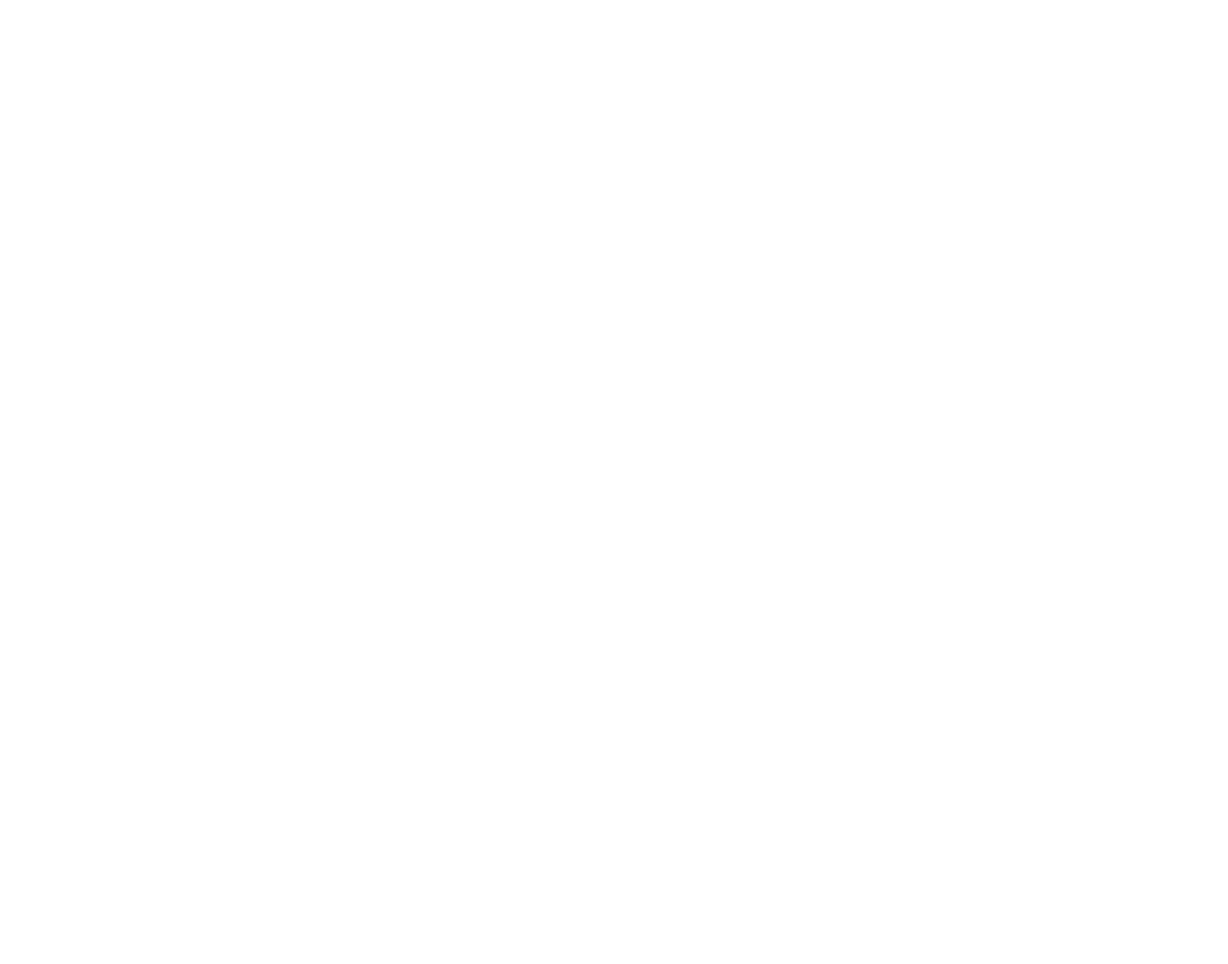
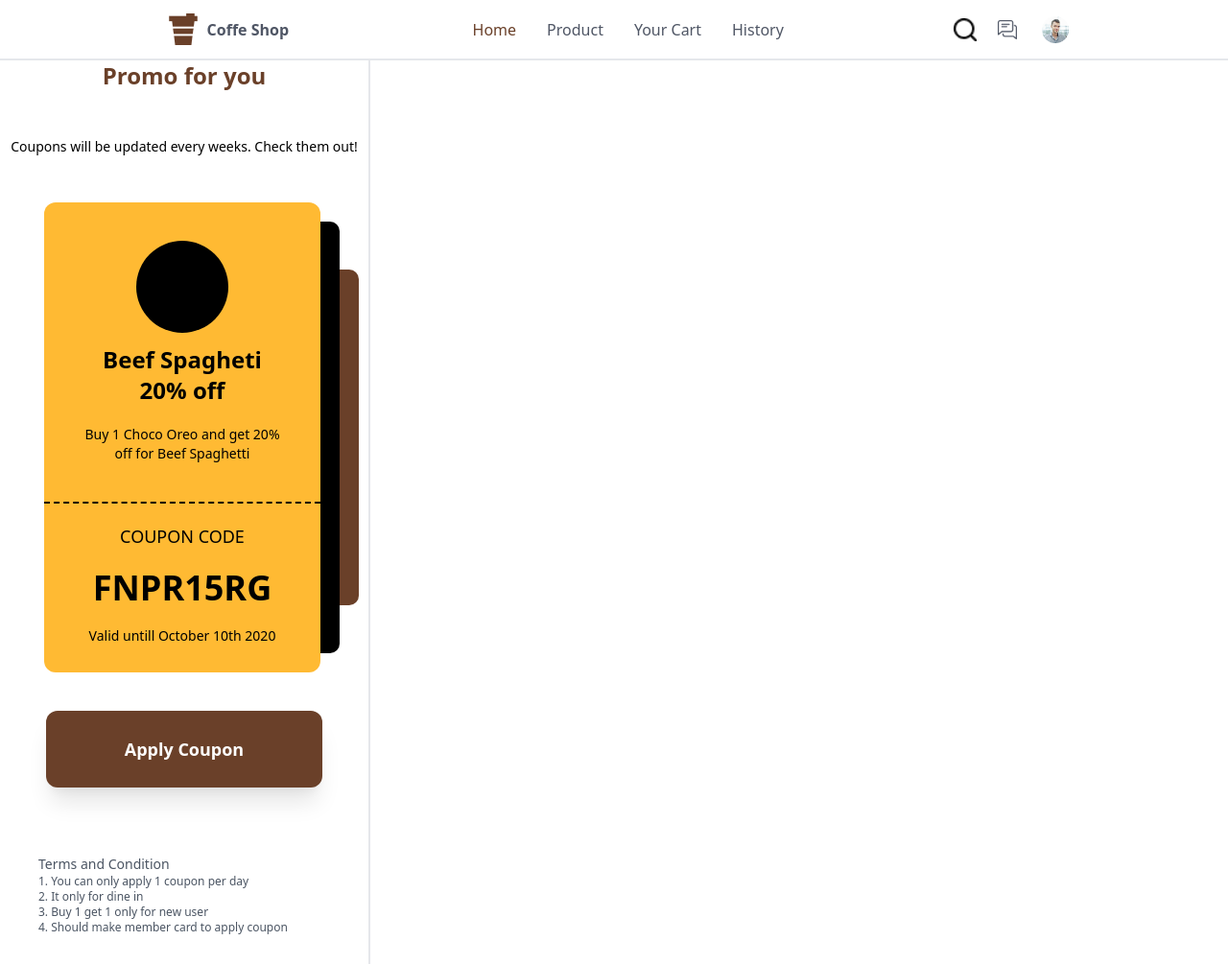
Before and after one commit to wramadan7-org/b22-html-slicing, a website: page pages/index.html in a window 1280 px wide. Shown: the whole page at 96% size. Before the commit the page ends 800 px from the top, so only its background shows below. Drawn offline with nearby package versions, Linux system fonts and the light colour scheme.

Commit message:
slicing product cust1

```diff
--- a/assets/styles/style.css
+++ b/assets/styles/style.css
@@ -213,6 +213,9 @@ li a {
 .btn-yellow {
   background-color: #FFBA33;
 }
+.btn-brown {
+  background-color: #6A4029;
+}
 .position-absolute-login-regis {
   width: 990px;
   height: 200px;
@@ -225,3 +228,17 @@ li a {
 .content-gray {
   background-color: #F8F8F8;
 }
+.black {
+  background-color: black;
+  width: 20px;
+  height: 450px;
+  border-top-right-radius: 10px;
+  border-bottom-right-radius: 10px;
+}
+.brown {
+  background-color: #6A4029;
+  width: 20px;
+  height: 350px;
+  border-top-right-radius: 10px;
+  border-bottom-right-radius: 10px;
+}
--- a/pages/index.html
+++ b/pages/index.html
@@ -9,6 +9,128 @@
   <link href="../assets/styles/style.css" rel="stylesheet" type="text/css">
 </head>
 <body>
+  <ul>
+    <div class="flex flex-row justify-center items-center">
+      <li class="float-left flex flex-row justify-center items-center">
+        <a href="#" class="flex flex-row justify-center items-center font-bold">
+          <img src="../assets/images/logo/coffee 1.png" class="logo-navbar"/>
+          Coffe Shop
+        </a>
+      </li>
+    </div>
 
+    <div class="flex flex-row justify-center items-center">
+      <li><a class="active" href="#">Home</a></li>
+      <li><a href="#">Product</a></li>
+      <li><a href="#">Your Cart</a></li>
+      <li><a href="#">History</a></li>
+    </div>
+
+    <div class="flex flex-row justify-between w-32 items-center">
+      <li>
+        <button class="rounded-full w-7 h-7 items-center flex justify-center">
+          <img src="../assets/images/icon/search.png" class="w-6 h-6">
+        </button>
+      </li>
+
+      <li>
+        <button class="w-10 h-10 rounded-md flex justify-center items-center">
+          <img src="../assets/images/icon/chat.png" class="w-5 h-5">
+        </button>
+      </li>
+
+      <li>
+        <button class="w-10 h-10 rounded-full flex justify-center items-center">
+          <img src="../assets/images/profile/viezh.png" class="w-7, h-7">
+        </button>
+      </li>
+    </div>
+  </ul>
+
+  <div class="bg-white">
+    <div class="flex flex-row border-t-2">
+      <div class="w-96 h-auto">
+        <div class="flex flex-1 flex-col justify-center items-center">
+          <div class="text-brown font-bold text-2xl ">
+            Promo for you
+          </div>
+
+          <div class="text-sm text-black font-normal my-12">
+            Coupons will be updated every weeks. Check them out!
+          </div>
+
+          <div class="flex flex-row items-center ml-9">
+            <div class="flex flex-1 flex-col w-72 items-center btn-yellow rounded-xl">
+              <div class="flex flex-col flex-1 border-b-2 border-black border-dashed items-center px-10 py-10 ">
+                <div class="flex justify-center items-center bg-black h-24 w-24 rounded-full">
+
+                </div>
+
+                <div class="text-black font-bold text-2xl text-center mt-3">
+                  Beef Spagheti 20% off
+                </div>
+
+                <div class="text-sm text-black font-normal text-center mt-5">
+                  Buy 1 Choco Oreo and get 20% off for Beef Spaghetti
+                </div>
+              </div>
+
+              <div class="h-44 w-full text-center py-5 text-black">
+                <div class="uppercase text-lg font-normal mb-5">
+                  coupon code
+                </div>
+
+                <div class="uppercase font-bold text-4xl mb-5">
+                  FNPR15RG
+                </div>
+
+                <div class="font-normal text-sm">
+                  Valid untill October 10th 2020
+                </div>
+              </div>
+            </div>
+
+            <div class="black">
+
+            </div>
+
+            <div class="brown"></div>
+          </div>
+
+          <div class="my-10">
+            <button class="btn-brown text-white shadow-xl w-72 h-20 font-bold text-lg rounded-xl">
+              Apply Coupon
+            </button>
+          </div>
+        </div>
+
+        <div class="h-36 flex justify-center items-start flex-col px-10">
+          <div class="text-gray-600 text-sm font-medium">
+            Terms and Condition
+          </div>
+
+          <div class="text-gray-600 text-xs font-normal">
+            <div>
+              1.  You can only apply 1 coupon per day
+            </div>
+
+            <div>
+              2.  It only for dine in
+            </div>
+
+            <div>
+              3. Buy 1 get 1 only for new user
+            </div>
+
+            <div>
+              4. Should make member card to apply coupon
+            </div>
+          </div>
+        </div>
+      </div>
+
+      <div class="flex flex-1 border-l-2"></div>
+    </div>
+  </div>
 </body>
 </html>
```
Also changed, not shown: assets/images/icon/chat.png (added).
